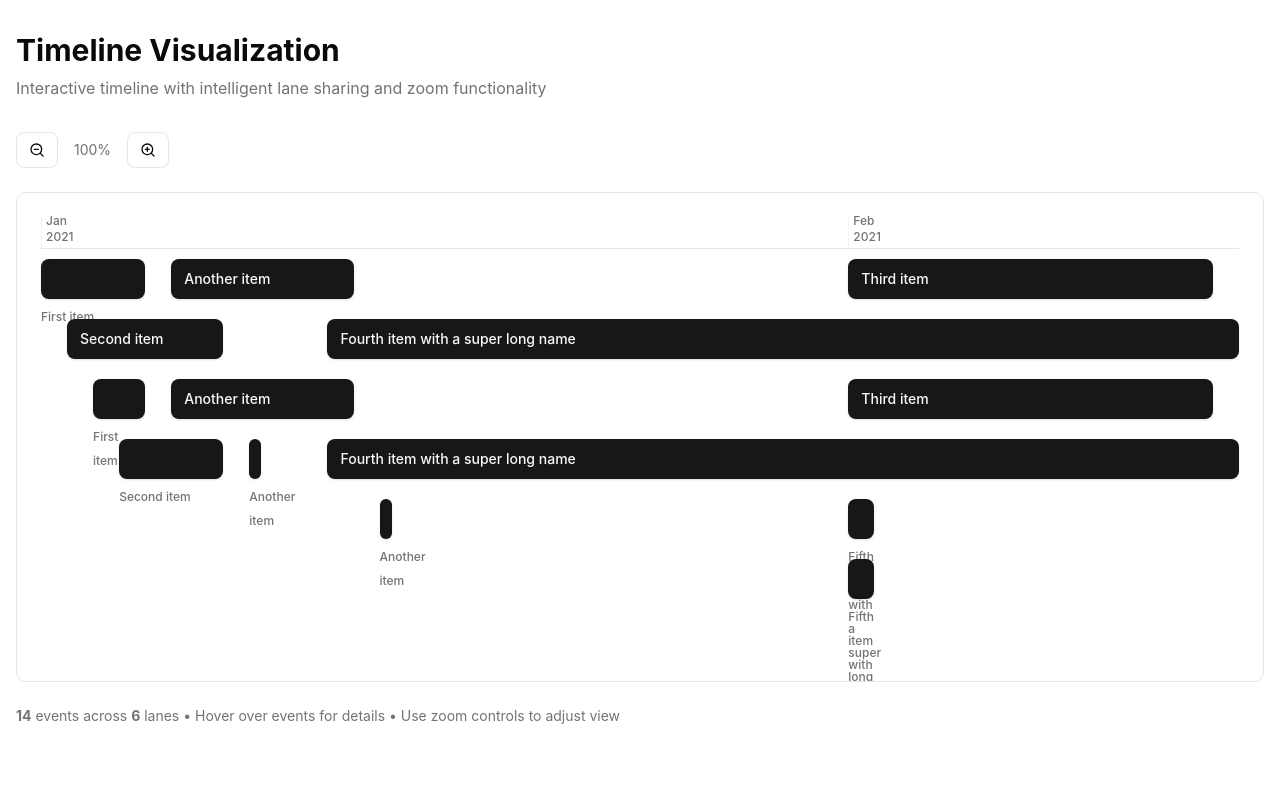
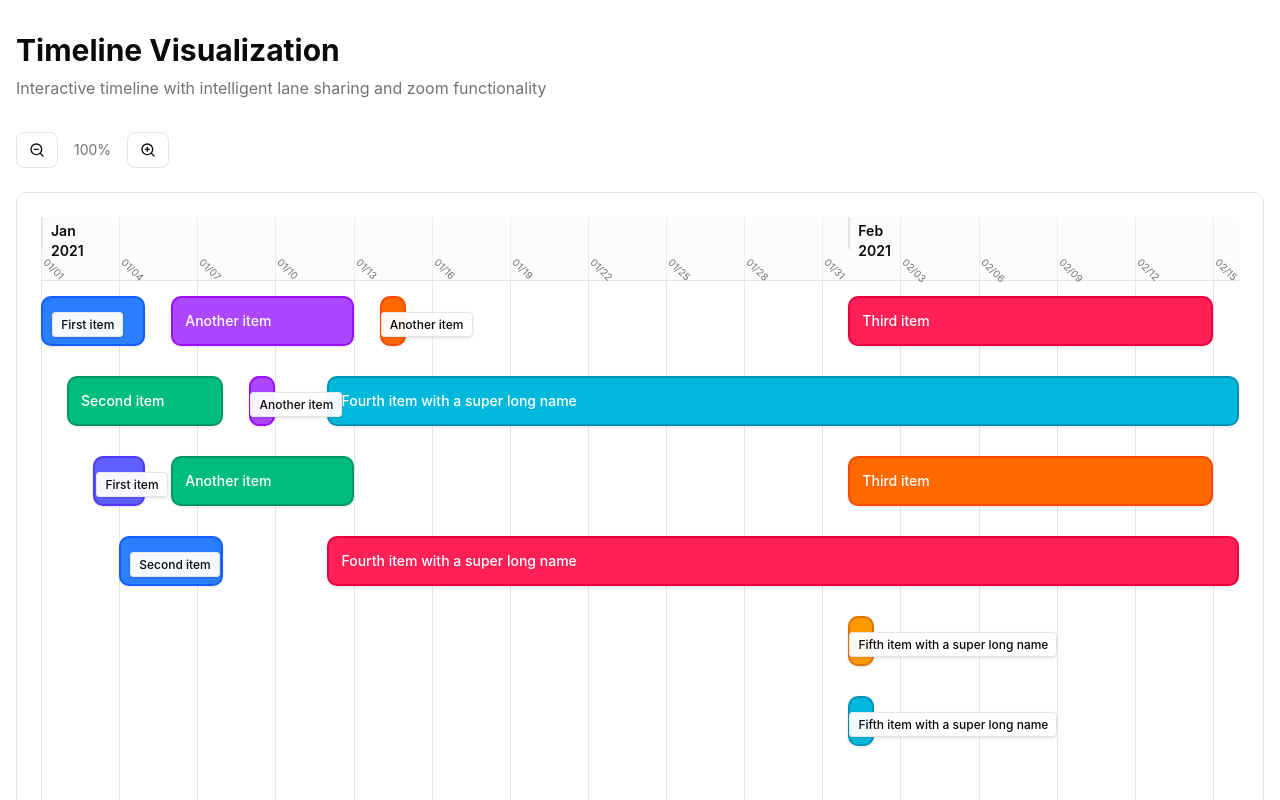
Before and after one commit to najimovi/timeline-visualization, a React (Vite) app: page / in a window 1280 px wide. Shown: the top 800 px of the page. Built offline with nearby package versions, Linux system fonts and the light colour scheme.

Commit message:
feat: add laxis abels; improve logic

```diff
--- a/src/components/Timeline.tsx
+++ b/src/components/Timeline.tsx
@@ -1,5 +1,6 @@
 import { useMemo, useState } from 'react';
 import { ZoomIn, ZoomOut } from 'lucide-react';
+import { twMerge } from 'tailwind-merge';
 
 interface TimelineItem {
   id: number;
@@ -19,24 +20,35 @@ interface ProcessedItem extends TimelineItem {
   duration: number;
   position: number;
   width: number;
+  color: string;
 }
 
 export default function Timeline({ items }: TimelineProps) {
   const [zoomLevel, setZoomLevel] = useState(1);
 
+  const colors = [
+    'bg-blue-500 border-blue-600 text-white',
+    'bg-emerald-500 border-emerald-600 text-white',
+    'bg-purple-500 border-purple-600 text-white',
+    'bg-orange-500 border-orange-600 text-white',
+    'bg-rose-500 border-rose-600 text-white',
+    'bg-cyan-500 border-cyan-600 text-white',
+    'bg-amber-500 border-amber-600 text-white',
+    'bg-indigo-500 border-indigo-600 text-white',
+  ];
+
   const processedItems = useMemo(() => {
     if (!items.length) return [];
 
-    // Convert dates and sort by start date
     const itemsWithDates = items
-      .map((item) => ({
+      .map((item, index) => ({
         ...item,
         startDate: new Date(item.start),
         endDate: new Date(item.end),
+        color: colors[index % colors.length],
       }))
       .sort((a, b) => a.startDate.getTime() - b.startDate.getTime());
 
-    // Find timeline bounds
     const minDate = itemsWithDates[0].startDate;
     const maxDate = itemsWithDates.reduce(
       (max, item) => (item.endDate > max ? item.endDate : max),
@@ -45,43 +57,51 @@ export default function Timeline({ items }: TimelineProps) {
 
     const totalDuration = maxDate.getTime() - minDate.getTime();
 
-    // Lane assignment with intelligent sharing
     const lanes: ProcessedItem[][] = [];
     const processed: ProcessedItem[] = [];
 
     for (const item of itemsWithDates) {
-      const duration = item.endDate.getTime() - item.startDate.getTime();
+      const duration = Math.max(
+        item.endDate.getTime() - item.startDate.getTime(),
+        86400000,
+      );
       const position =
         (item.startDate.getTime() - minDate.getTime()) / totalDuration;
-      const width = Math.max(duration / totalDuration, 0.01); // Minimum width for single-day events
+      const width = Math.max(duration / totalDuration, 0.02);
 
-      // Calculate if text will be readable (rough estimate)
-      const estimatedTextWidth = item.name.length * 8; // ~8px per character
-      const barPixelWidth = width * 800 * zoomLevel; // Assuming ~800px timeline width
-      const textWillFit = barPixelWidth > estimatedTextWidth + 16; // 16px padding
+      const estimatedTextWidth = item.name.length * 8;
+      const barPixelWidth = width * 1200 * zoomLevel;
+      const textWillFit = barPixelWidth > estimatedTextWidth + 32;
 
       let assignedLane = -1;
 
-      // Try to find a lane where this item fits
       for (let laneIndex = 0; laneIndex < lanes.length; laneIndex++) {
         const lane = lanes[laneIndex];
         let canFit = true;
 
-        // Check for overlaps in this lane
         for (const existingItem of lane) {
           const existingEnd = existingItem.position + existingItem.width;
           const newEnd = position + width;
+          const buffer = 0.003;
 
-          // Check for overlap
-          if (!(position >= existingEnd || newEnd <= existingItem.position)) {
+          if (
+            !(
+              position >= existingEnd + buffer ||
+              newEnd + buffer <= existingItem.position
+            )
+          ) {
             canFit = false;
             break;
           }
         }
 
         if (canFit) {
-          // If text won't fit and there are other lanes available, prefer a new lane
-          if (!textWillFit && laneIndex < 3 && lanes.length < 6) {
+          if (
+            !textWillFit &&
+            item.name.length > 20 &&
+            laneIndex < 3 &&
+            lanes.length < 10
+          ) {
             continue;
           }
           assignedLane = laneIndex;
@@ -89,7 +109,6 @@ export default function Timeline({ items }: TimelineProps) {
         }
       }
 
-      // If no suitable lane found, create a new one
       if (assignedLane === -1) {
         assignedLane = lanes.length;
         lanes.push([]);
@@ -112,9 +131,8 @@ export default function Timeline({ items }: TimelineProps) {
 
   const maxLanes = Math.max(...processedItems.map((item) => item.lane), 0) + 1;
 
-  // Generate time markers
   const timeMarkers = useMemo(() => {
-    if (!processedItems.length) return [];
+    if (!processedItems.length) return { months: [], days: [] };
 
     const minDate = new Date(
       Math.min(...processedItems.map((item) => item.startDate.getTime())),
@@ -122,24 +140,48 @@ export default function Timeline({ items }: TimelineProps) {
     const maxDate = new Date(
       Math.max(...processedItems.map((item) => item.endDate.getTime())),
     );
+    const totalDuration = maxDate.getTime() - minDate.getTime();
 
-    const markers = [];
-    const current = new Date(minDate);
-    current.setDate(1); // Start of month
+    const monthMarkers = [];
+    const monthCurrent = new Date(minDate);
+    monthCurrent.setDate(1);
+    monthCurrent.setHours(0, 0, 0, 0);
 
-    while (current <= maxDate) {
+    while (monthCurrent <= maxDate) {
       const position =
-        (current.getTime() - minDate.getTime()) /
-        (maxDate.getTime() - minDate.getTime());
-      markers.push({
-        date: new Date(current),
-        position: position * 100,
+        ((monthCurrent.getTime() - minDate.getTime()) / totalDuration) * 100;
+      monthMarkers.push({
+        date: new Date(monthCurrent),
+        position,
       });
-      current.setMonth(current.getMonth() + 1);
+      monthCurrent.setMonth(monthCurrent.getMonth() + 1);
     }
 
-    return markers;
-  }, [processedItems]);
+    const dayMarkers = [];
+    const dayCurrent = new Date(minDate);
+    dayCurrent.setHours(0, 0, 0, 0);
+
+    let dayStep = 1;
+    if (zoomLevel < 0.7)
+      dayStep = 14; // Show every 2 weeks when zoomed out
+    else if (zoomLevel < 1)
+      dayStep = 7; // Show weekly when moderately zoomed out
+    else if (zoomLevel < 1.5)
+      dayStep = 3; // Show every 3 days
+    else dayStep = 1; // Show daily when zoomed in
+
+    while (dayCurrent <= maxDate) {
+      const position =
+        ((dayCurrent.getTime() - minDate.getTime()) / totalDuration) * 100;
+      dayMarkers.push({
+        date: new Date(dayCurrent),
+        position,
+      });
+      dayCurrent.setDate(dayCurrent.getDate() + dayStep);
+    }
+
+    return { months: monthMarkers, days: dayMarkers };
+  }, [processedItems, zoomLevel]);
 
   const handleZoomIn = () => setZoomLevel((prev) => Math.min(prev * 1.5, 4));
   const handleZoomOut = () => setZoomLevel((prev) => Math.max(prev / 1.5, 0.5));
@@ -154,7 +196,6 @@ export default function Timeline({ items }: TimelineProps) {
 
   return (
     <div className="space-y-6">
-      {/* Controls */}
       <div className="flex items-center gap-2">
         <button
           className="ring-offset-background focus-visible:ring-ring border-input bg-background hover:bg-accent hover:text-accent-foreground inline-flex h-9 items-center justify-center rounded-md border px-3 text-sm font-medium whitespace-nowrap transition-colors focus-visible:ring-2 focus-visible:ring-offset-2 focus-visible:outline-none disabled:pointer-events-none disabled:opacity-50"
@@ -173,24 +214,32 @@ export default function Timeline({ items }: TimelineProps) {
         </button>
       </div>
 
-      {/* Timeline */}
       <div className="bg-card relative overflow-x-auto rounded-lg border p-6">
         <div
           className="relative min-w-full"
           style={{
             width: `${100 * zoomLevel}%`,
-            height: `${maxLanes * 60 + 80}px`,
+            height: `${maxLanes * 80 + 250}px`,
           }}
         >
-          {/* Time markers */}
-          <div className="border-border absolute top-0 right-0 left-0 h-8 border-b">
-            {timeMarkers.map((marker, index) => (
+          <div className="pointer-events-none absolute top-0 right-0 bottom-0 left-0">
+            {timeMarkers.days.map((marker, index) => (
               <div
-                key={index}
-                className="border-border/50 absolute top-0 h-full border-l"
+                key={`grid-${index}`}
+                className="absolute top-0 bottom-0 w-px bg-gray-200 dark:bg-gray-700"
+                style={{ left: `${marker.position}%` }}
+              />
+            ))}
+          </div>
+
+          <div className="border-border bg-muted/30 absolute top-0 right-0 left-0 h-16 border-b">
+            {timeMarkers.months.map((marker, index) => (
+              <div
+                key={`month-${index}`}
+                className="border-border absolute top-0 h-8 border-l-2"
                 style={{ left: `${marker.position}%` }}
               >
-                <span className="text-muted-foreground absolute -top-1 left-1 text-xs font-medium">
+                <span className="text-foreground absolute top-1 left-2 text-sm font-semibold">
                   {marker.date.toLocaleDateString('en-US', {
                     month: 'short',
                     year: 'numeric',
@@ -198,15 +247,35 @@ export default function Timeline({ items }: TimelineProps) {
                 </span>
               </div>
             ))}
+
+            {timeMarkers.days.map((marker, index) => (
+              <div
+                key={`day-${index}`}
+                className="absolute top-8 h-8"
+                style={{ left: `${marker.position}%` }}
+              >
+                <span
+                  className={twMerge(
+                    'text-muted-foreground absolute top-1 left-1 origin-left whitespace-nowrap select-none',
+                    'rotate-45',
+                    zoomLevel < 1 ? 'text-[9px]' : 'text-[10px]',
+                  )}
+                >
+                  {marker.date.toLocaleDateString('en-US', {
+                    month: '2-digit',
+                    day: '2-digit',
+                  })}
+                </span>
+              </div>
+            ))}
           </div>
 
-          {/* Timeline items */}
-          <div className="absolute top-8 right-0 bottom-0 left-0">
+          <div className="absolute top-16 right-0 bottom-0 left-0">
             {processedItems.map((item) => {
-              const barWidth = Math.max(item.width * 100, 0.5);
+              const barWidth = Math.max(item.width * 100, 2);
               const estimatedTextWidth = item.name.length * 8;
-              const barPixelWidth = (barWidth / 100) * 800 * zoomLevel;
-              const showTextInside = barPixelWidth > estimatedTextWidth + 16;
+              const barPixelWidth = (barWidth / 100) * 1200 * zoomLevel;
+              const showTextInside = barPixelWidth > estimatedTextWidth + 40;
 
               return (
                 <div
@@ -214,39 +283,44 @@ export default function Timeline({ items }: TimelineProps) {
                   className="group absolute"
                   style={{
                     left: `${item.position * 100}%`,
-                    top: `${item.lane * 60 + 10}px`,
+                    top: `${item.lane * 80 + 15}px`,
                     width: `${barWidth}%`,
-                    height: '40px',
+                    height: '50px',
                   }}
                 >
-                  {/* Event bar */}
-                  <div className="bg-primary border-primary/20 relative h-full rounded-md border shadow-sm transition-all duration-200 hover:shadow-md">
-                    {/* Text inside bar (if it fits) */}
+                  <div
+                    className={`relative h-full rounded-lg border-2 shadow-sm transition-all duration-200 hover:shadow-lg ${item.color}`}
+                  >
                     {showTextInside && (
-                      <div className="absolute inset-0 flex items-center px-3">
-                        <span className="text-primary-foreground truncate text-sm font-medium">
+                      <div className="absolute inset-0 flex items-center overflow-hidden px-3">
+                        <span className="overflow-hidden text-sm leading-tight font-medium text-ellipsis whitespace-nowrap">
                           {item.name}
                         </span>
                       </div>
                     )}
 
-                    {/* Tooltip/external label */}
-                    <div className="absolute -top-8 left-0 z-10 opacity-0 transition-opacity duration-200 group-hover:opacity-100">
-                      <div className="bg-popover border-border rounded-md border px-2 py-1 whitespace-nowrap shadow-md">
-                        <div className="text-popover-foreground text-sm font-medium">
+                    <div className="pointer-events-none absolute -top-14 left-0 z-30 opacity-0 transition-opacity duration-200 group-hover:opacity-100">
+                      <div className="bg-popover border-border rounded-lg border px-3 py-2 whitespace-nowrap shadow-lg">
+                        <div className="text-popover-foreground text-sm font-semibold">
                           {item.name}
                         </div>
-                        <div className="text-muted-foreground text-xs">
+                        <div className="text-muted-foreground mt-1 text-xs">
                           {item.start} → {item.end}
                         </div>
                       </div>
                     </div>
                   </div>
 
-                  {/* External label for short bars */}
                   {!showTextInside && (
-                    <div className="absolute top-full left-0 mt-1">
-                      <span className="text-muted-foreground text-xs font-medium">
+                    <div
+                      className="absolute z-20"
+                      style={{
+                        left: barWidth < 15 ? `${barWidth + 2}%` : '2px', // Position right of short bars, left of longer bars
+                        top: barWidth < 15 ? '15px' : '55px', // Position beside short bars, below longer bars
+                        maxWidth: '200px',
+                      }}
+                    >
+                      <span className="text-foreground bg-background/95 rounded border px-2 py-1 text-xs font-medium whitespace-nowrap shadow-sm backdrop-blur-sm">
                         {item.name}
                       </span>
                     </div>
@@ -258,13 +332,23 @@ export default function Timeline({ items }: TimelineProps) {
         </div>
       </div>
 
-      {/* Legend */}
-      <div className="text-muted-foreground text-sm">
+      <div className="text-muted-foreground space-y-2 text-sm">
         <p>
           <strong>{processedItems.length}</strong> events across{' '}
-          <strong>{maxLanes}</strong> lanes • Hover over events for details •
-          Use zoom controls to adjust view
+          <strong>{maxLanes}</strong> lanes • Hover for details • Use zoom
+          controls to adjust view
         </p>
+        <div className="grid grid-cols-2 gap-2 md:grid-cols-4">
+          {processedItems.slice(0, 12).map((item) => (
+            <div
+              key={item.id}
+              className="flex items-center gap-2"
+            >
+              <div className={`h-3 w-3 rounded ${item.color}`}></div>
+              <span className="truncate text-xs">{item.name}</span>
+            </div>
+          ))}
+        </div>
       </div>
     </div>
   );
```
